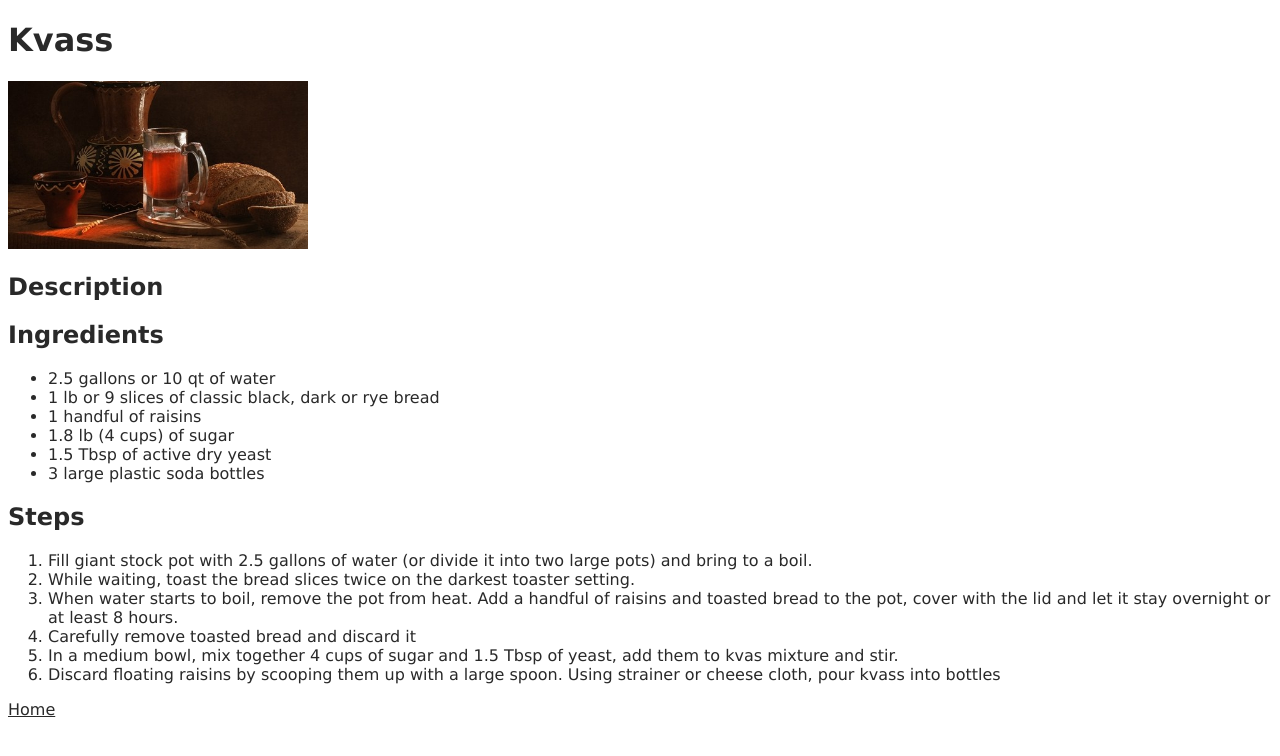
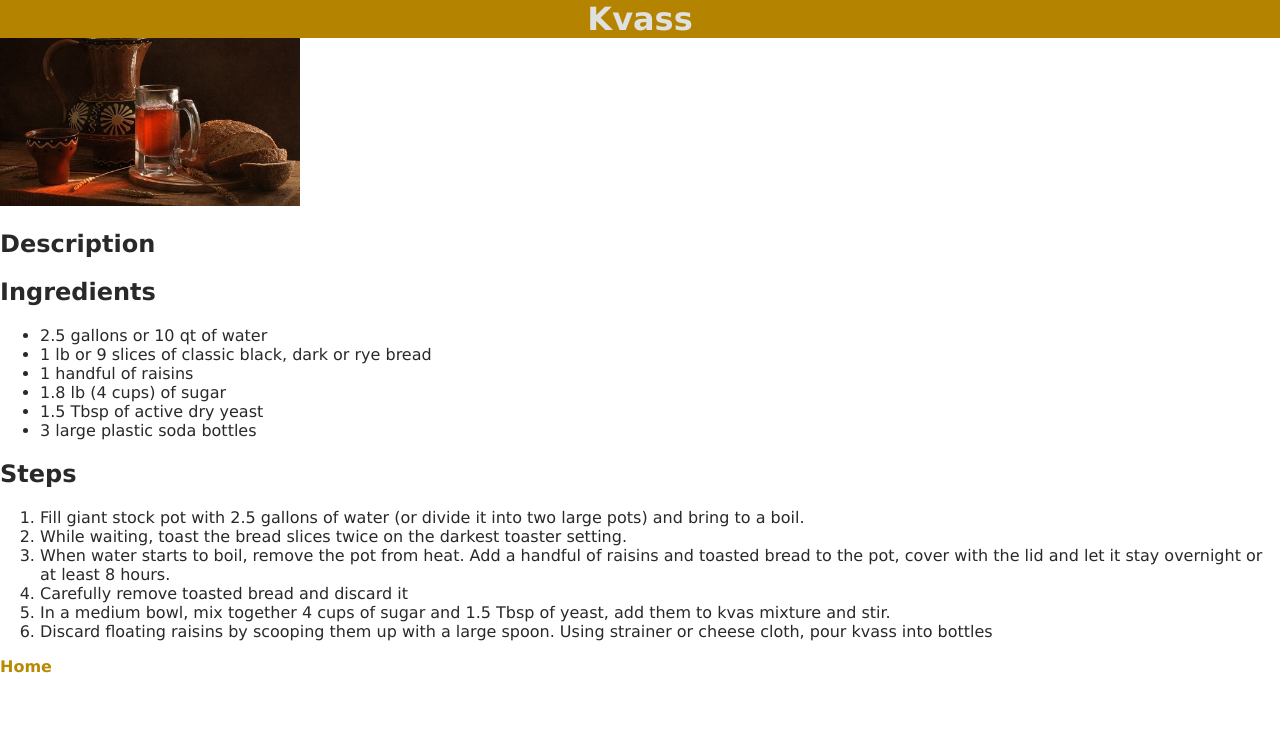
Before and after one commit to nvrfrg/odin-recipes, a plain HTML site: page recipes/kvas.html in a window 1280 px wide. Drawn offline with Linux system fonts and the light colour scheme.

Commit message:
Add styling to header and home button

```diff
--- a/recipes/kvas.html
+++ b/recipes/kvas.html
@@ -6,7 +6,7 @@
     <link rel="stylesheet" href="../style.css">
   </head>
   <body>
-    <h1>Kvass</h1>
+    <h1 class="header">Kvass</h1>
     <img src="../img/kvass.jpg" width="300px">
     <h2>Description</h2>
     <p></p>
@@ -31,6 +31,6 @@
       <li> In a medium bowl, mix together 4 cups of sugar and 1.5 Tbsp of yeast, add them to kvas mixture and stir.</li>
       <li>Discard floating raisins by scooping them up with a large spoon. Using strainer or cheese cloth, pour kvass into bottles</li>
     </ol>
-    <a href="../index.html">Home</a>
+    <a href="../index.html" id="home">Home</a>
 
 </html>
--- a/style.css
+++ b/style.css
@@ -2,3 +2,20 @@
   font-family:Verdana, Geneva, Tahoma, sans-serif;
   color: rgb(41, 41, 41);
 }
+
+body {
+  margin: 0;
+}
+
+.header {
+  margin: 0;
+  background-color: rgb(180, 132, 0);
+  text-align: center;
+  color: rgb(224, 224, 224);
+}
+
+#home {
+  font-weight: bold;
+  text-decoration: none;
+  color: rgb(185, 137, 3);
+}
```
Also changed, not shown: index.html (+1 -1 lines), recipes/mead.html (+2 -2 lines), recipes/rootbeer.html (+2 -2 lines).
